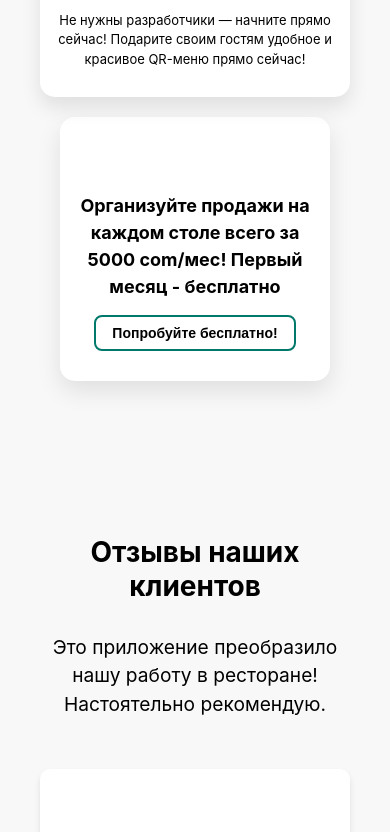
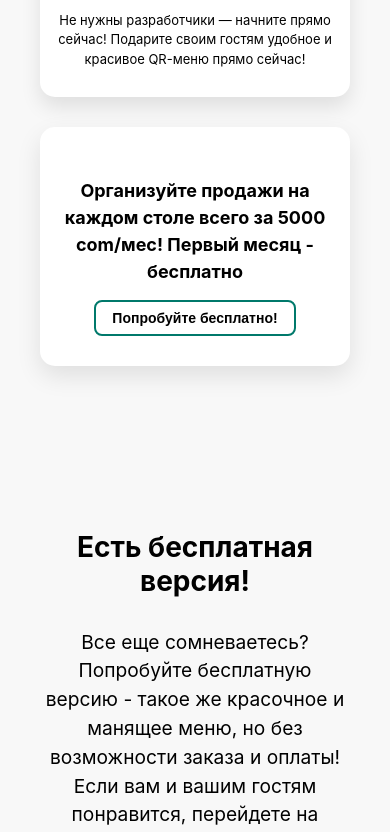
Before and after one commit to Beknazar007/qr-menu-website, a React (Create React App) app: page / in a window 390 px wide. Shown: the part 2932-3764 px from the top of the page. Built offline with nearby package versions, Linux system fonts and the light colour scheme.

Commit message:
for fre style

```diff
--- a/src/components/contact/Contact.jsx
+++ b/src/components/contact/Contact.jsx
@@ -161,7 +161,7 @@ function Contact() {
             href="https://wa.me/+996555560686"
             target="_blank"
             data-lang-en="WhatsApp"
-            data-lang-ru="Вотсап"
+            data-lang-ru="Ватсап"
           >
             <i className="fa fa-whatsapp"></i> WhatsApp
           </a>
--- a/src/components/features/features.css
+++ b/src/components/features/features.css
@@ -226,7 +226,9 @@
 
 @media (max-width: 768px) {
   .forfree {
-    padding: 30px 15px;
+
+    padding: 5px 15px 30px 15px;
+    margin: 30px 0px;
   }
 
   .forfree_text {
--- a/src/components/header/header.css
+++ b/src/components/header/header.css
@@ -135,3 +135,29 @@
 .icon:hover {
   transform: scale(1.1); /* Небольшое увеличение при наведении */
 }
+
+a {
+  text-decoration: none; /* Убираем стандартное подчеркивание */
+  position: relative;
+  color: #007bff; /* Цвет текста */
+  transition: color 0.3s ease; /* Плавный переход для цвета */
+}
+
+a::after {
+  content: ''; /* Создаем псевдоэлемент */
+  position: absolute;
+  left: 0;
+  bottom: 0;
+  width: 0;
+  height: 1px; /* Толщина подчеркивания */
+  background: #00796b; /* Цвет подчеркивания */
+  transition: width 0.5s ease; /* Плавное увеличение ширины */
+}
+
+a:hover {
+  color: #0056b3; /* Изменение цвета текста при наведении */
+}
+
+a:hover::after {
+  width: 100%; /* Подчеркивание появляется на всю ширину */
+}
--- a/src/components/testimonial/Testimonial.jsx
+++ b/src/components/testimonial/Testimonial.jsx
@@ -5,9 +5,9 @@ function Testimonial() {
   return (
     <>
       <section id="testimonials" className="section">
-        <h2 className="section-title" data-lang-en="What Our Clients Say" data-lang-ru="Отзывы наших клиентов">There is a free version!</h2>
-        <p className="sectionn-text" data-lang-en="This app transformed our restaurant operations! Highly recommend." data-lang-ru="Это приложение преобразило нашу работу в ресторане! Настоятельно рекомендую.">
-             Still not sure? Try the free version - the same colorful and tempting menu, but without the ability to order and pay! If you and your guests like it, you'll switch to a subscription
+        <h2 className="section-title" data-lang-en="There is a free version!" data-lang-ru="Есть бесплатная версия!">There is a free version!</h2>
+        <p className="sectionn-text" data-lang-en="This app transformed our restaurant operations! Highly recommend." data-lang-ru="Все еще сомневаетесь? Попробуйте бесплатную версию - такое же красочное и манящее меню, но без возможности заказа и оплаты! Если вам и вашим гостям понравится, перейдете на подписку">
+        Still not sure? Try the free version - the same colorful and enticing menu, but without the ability to order and pay! If you and your guests like it, you'll switch to a subscription
         </p>
         <div className="testimonials">
           <div className="testimonial">
```
